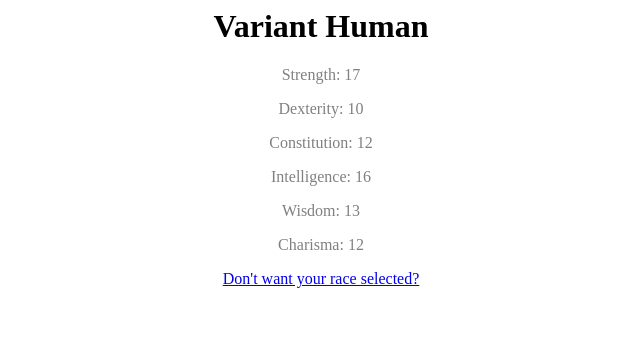
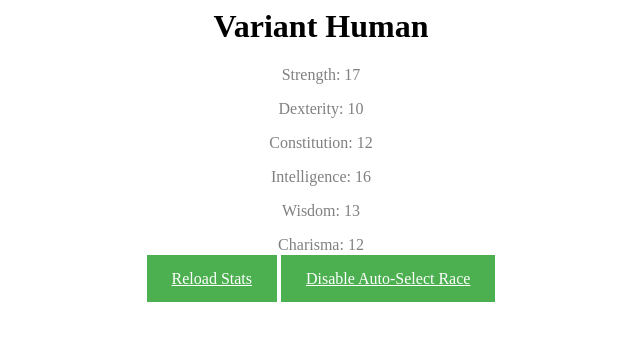
Before and after one commit to mouseexe/OneShotCharacterGenerator, a Flask app: page / in a window 1280 px wide. Shown: the top 341 px of the page, without its empty margins (319-959 px from the left). Run offline with Flask 2, Linux system fonts and the light colour scheme; some web fonts are replaced.

Commit message:
Added buttons

```diff
--- a/templates/fullRoll.html
+++ b/templates/fullRoll.html
@@ -2,6 +2,18 @@
     <head>
         <title>New {{race}}</title>
         <style>
+        .button {
+            background-color: #4CAF50;
+            border: none;
+            color: white;
+            padding: 15px 25px;
+            text-align: center;
+            font-size: 16px;
+            cursor: pointer;
+        }
+        .button:hover {
+            background: green;
+        }
         @font-face {
             font-family: trial;
             src: url('texgyrebonum-regular.otf');
@@ -29,7 +41,8 @@
             <p>Intelligence: {{statInt}}</p>
             <p>Wisdom: {{statWis}}</p>
             <p>Charisma: {{statCha}}</p>
-            <a href="/stats">Don't want your race selected?</a>
+            <a href="/" class="button">Reload Stats</a>
+            <a href="/stats" class="button">Disable Auto-Select Race</a>
         </div>
     </body>
 </html>
```
Also changed, not shown: templates/justStats.html (+14 -2 lines).
